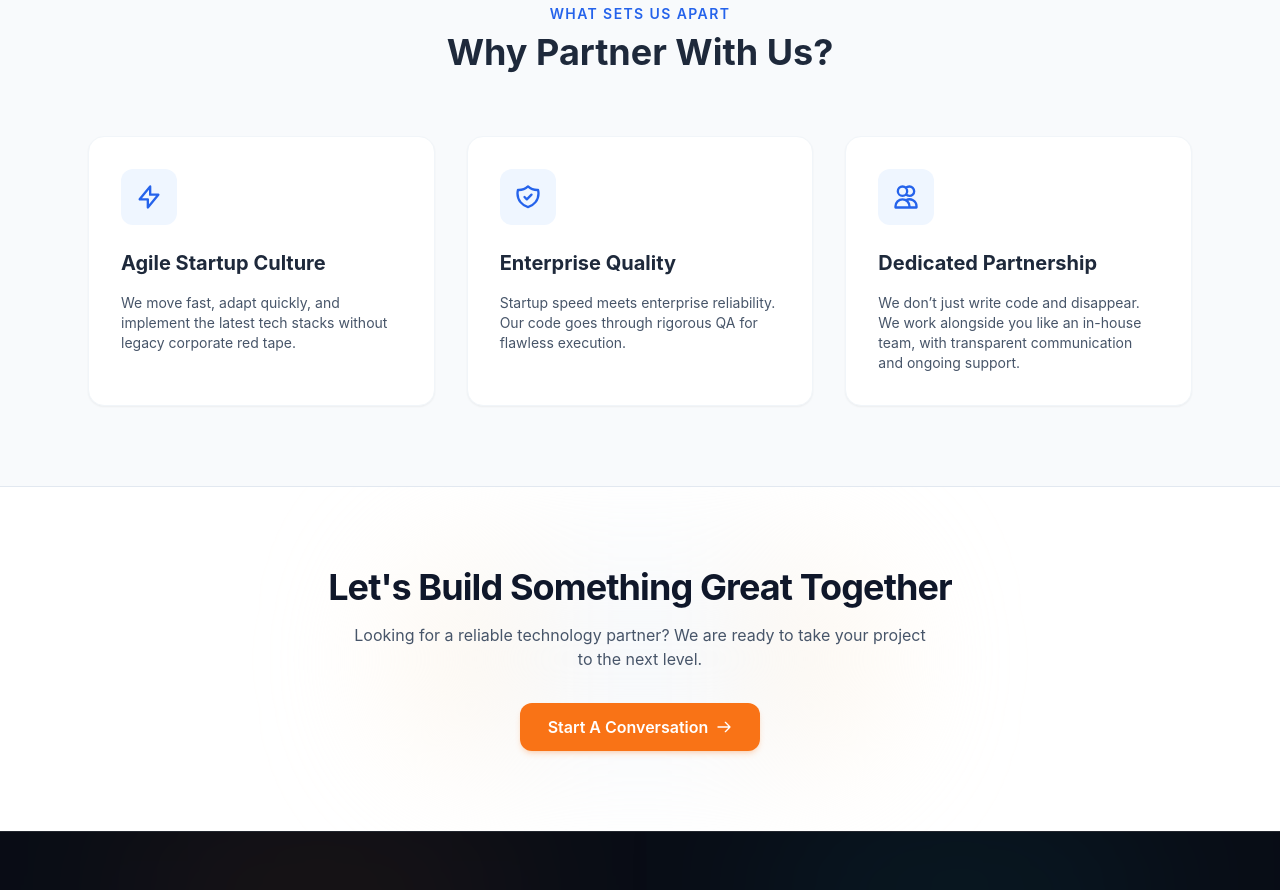
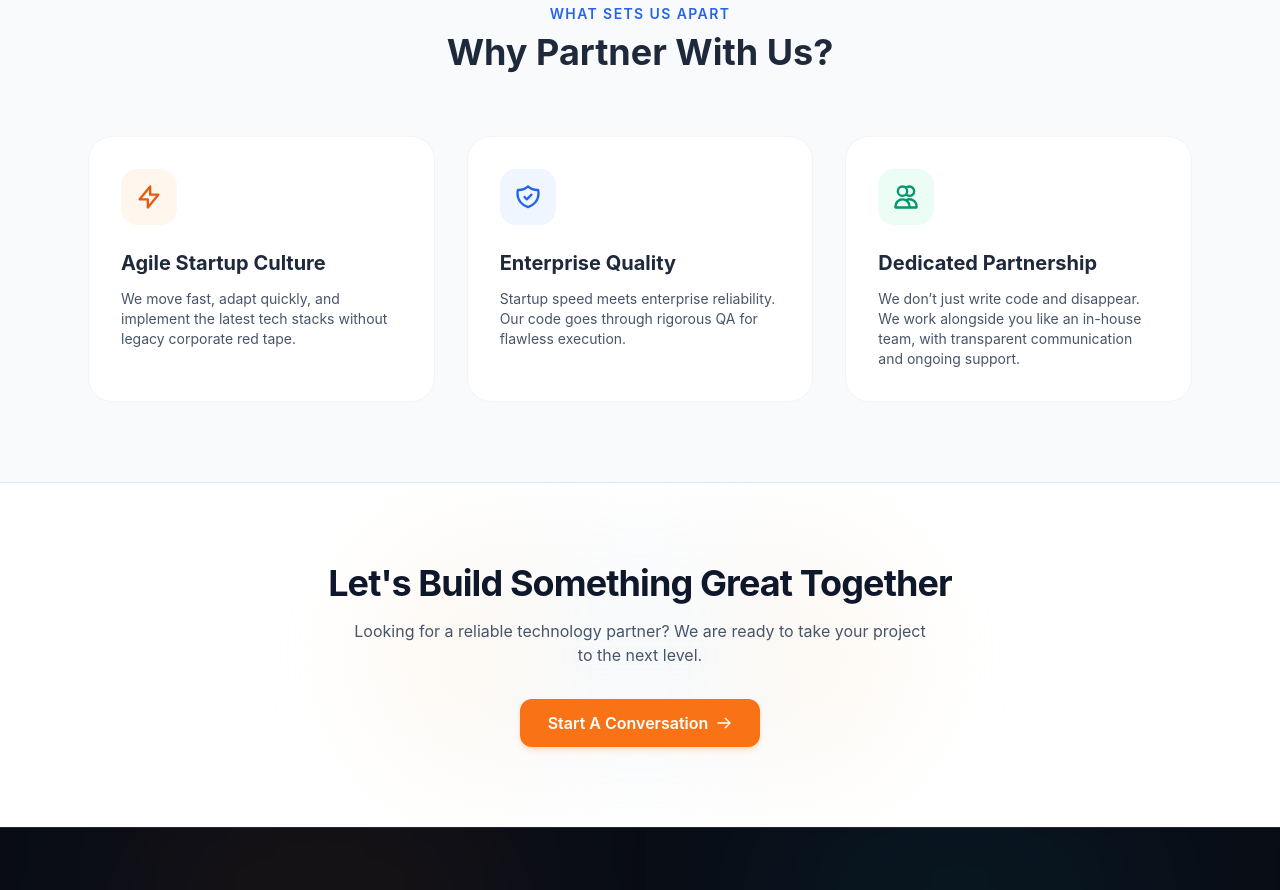
Before and after one commit to supportpaultech-hub/paultech, a React (Vite) app in the folder frontend/: page /about in a window 1280 px wide. Shown: the part 2220-3110 px from the top of the page. Built offline with nearby package versions, Linux system fonts and the light colour scheme; no server answers.

Commit message:
update boxes design

```diff
--- a/frontend/src/pages/About.jsx
+++ b/frontend/src/pages/About.jsx
@@ -328,16 +328,69 @@ const About = () => {
 
         <div className="grid grid-cols-1 sm:grid-cols-2 md:grid-cols-3 gap-6 sm:gap-8">
           {[
-            { title: 'Agile Startup Culture', desc: 'We move fast, adapt quickly, and implement the latest tech stacks without legacy corporate red tape.', icon: 'M13 10V3L4 14h7v7l9-11h-7z' },
-            { title: 'Enterprise Quality', desc: 'Startup speed meets enterprise reliability. Our code goes through rigorous QA for flawless execution.', icon: 'M9 12l2 2 4-4m5.618-4.016A11.955 11.955 0 0112 2.944a11.955 11.955 0 01-8.618 3.04A12.02 12.02 0 003 9c0 5.591 3.824 10.29 9 11.622 5.176-1.332 9-6.03 9-11.622 0-1.042-.133-2.052-.382-3.016z' },
-            { title: 'Dedicated Partnership', desc: 'We don’t just write code and disappear. We work alongside you like an in-house team, with transparent communication and ongoing support.', icon: 'M12 4.354a4 4 0 110 5.292M15 21H3v-1a6 6 0 0112 0v1zm0 0h6v-1a6 6 0 00-9-5.197M13 7a4 4 0 11-8 0 4 4 0 018 0z' }
+            {
+              title: 'Agile Startup Culture',
+              desc: 'We move fast, adapt quickly, and implement the latest tech stacks without legacy corporate red tape.',
+              icon: 'M13 10V3L4 14h7v7l9-11h-7z',
+              topGradient: 'from-orange-500 via-amber-400 to-orange-600',
+              iconBg: 'bg-orange-50 text-orange-600 group-hover:bg-orange-500 group-hover:text-white group-hover:shadow-orange-500/30',
+              hoverTitle: 'group-hover:text-orange-600',
+              glowBg: 'bg-orange-500/10',
+              hoverBorder: 'hover:border-orange-200 hover:shadow-[0_20px_45px_-15px_rgba(249,115,22,0.18)]'
+            },
+            {
+              title: 'Enterprise Quality',
+              desc: 'Startup speed meets enterprise reliability. Our code goes through rigorous QA for flawless execution.',
+              icon: 'M9 12l2 2 4-4m5.618-4.016A11.955 11.955 0 0112 2.944a11.955 11.955 0 01-8.618 3.04A12.02 12.02 0 003 9c0 5.591 3.824 10.29 9 11.622 5.176-1.332 9-6.03 9-11.622 0-1.042-.133-2.052-.382-3.016z',
+              topGradient: 'from-blue-600 via-cyan-400 to-blue-700',
+              iconBg: 'bg-blue-50 text-blue-600 group-hover:bg-blue-600 group-hover:text-white group-hover:shadow-blue-500/30',
+              hoverTitle: 'group-hover:text-blue-600',
+              glowBg: 'bg-blue-500/10',
+              hoverBorder: 'hover:border-blue-200 hover:shadow-[0_20px_45px_-15px_rgba(37,99,235,0.18)]'
+            },
+            {
+              title: 'Dedicated Partnership',
+              desc: 'We don’t just write code and disappear. We work alongside you like an in-house team, with transparent communication and ongoing support.',
+              icon: 'M12 4.354a4 4 0 110 5.292M15 21H3v-1a6 6 0 0112 0v1zm0 0h6v-1a6 6 0 00-9-5.197M13 7a4 4 0 11-8 0 4 4 0 018 0z',
+              topGradient: 'from-emerald-500 via-teal-400 to-emerald-600',
+              iconBg: 'bg-emerald-50 text-emerald-600 group-hover:bg-emerald-600 group-hover:text-white group-hover:shadow-emerald-500/30',
+              hoverTitle: 'group-hover:text-emerald-600',
+              glowBg: 'bg-emerald-500/10',
+              hoverBorder: 'hover:border-emerald-200 hover:shadow-[0_20px_45px_-15px_rgba(16,185,129,0.18)]'
+            }
           ].map((item, idx) => (
-            <div key={idx} className="bg-white p-6 sm:p-8 rounded-2xl shadow-sm border border-slate-100 hover:shadow-xl hover:border-blue-200 transition-all duration-300">
-              <div className="w-12 h-12 sm:w-14 sm:h-14 bg-blue-50 text-blue-600 rounded-xl flex items-center justify-center mb-4 sm:mb-6">
-                <svg className="w-6 h-6 sm:w-7 sm:h-7" fill="none" stroke="currentColor" viewBox="0 0 24 24"><path strokeLinecap="round" strokeLinejoin="round" strokeWidth="2" d={item.icon}></path></svg>
+            <div
+              key={idx}
+              className={`group relative bg-white p-6 sm:p-8 rounded-2xl sm:rounded-3xl border border-slate-100 overflow-hidden cursor-pointer hover:-translate-y-2 hover:scale-[1.01] transition-all duration-300 flex flex-col justify-between ${item.hoverBorder}`}
+            >
+              {/* Animated Top Border Accent Line on Hover */}
+              <div
+                className={`absolute top-0 left-0 right-0 h-[3px] bg-gradient-to-r ${item.topGradient} scale-x-0 group-hover:scale-x-100 transition-transform duration-500 origin-left`}
+              />
+
+              {/* Ambient Corner Radial Glow on Hover */}
+              <div
+                className={`absolute -right-10 -bottom-10 w-36 h-36 ${item.glowBg} rounded-full blur-2xl opacity-0 group-hover:opacity-100 transition-all duration-500 pointer-events-none group-hover:scale-125`}
+              />
+
+              <div className="relative z-10">
+                {/* Reactive Icon Container with Scale, Rotation & Color Fill */}
+                <div className={`w-12 h-12 sm:w-14 sm:h-14 rounded-xl sm:rounded-2xl flex items-center justify-center mb-4 sm:mb-6 transition-all duration-300 group-hover:scale-110 group-hover:rotate-6 group-hover:shadow-lg ${item.iconBg}`}>
+                  <svg className="w-6 h-6 sm:w-7 sm:h-7 transition-transform duration-300" fill="none" stroke="currentColor" viewBox="0 0 24 24">
+                    <path strokeLinecap="round" strokeLinejoin="round" strokeWidth="2" d={item.icon} />
+                  </svg>
+                </div>
+
+                {/* Title with smooth color highlight */}
+                <h3 className={`text-lg sm:text-xl font-bold text-slate-800 mb-2 sm:mb-3 transition-colors duration-200 ${item.hoverTitle}`}>
+                  {item.title}
+                </h3>
+
+                {/* Description */}
+                <p className="text-slate-600 text-xs sm:text-sm leading-relaxed">
+                  {item.desc}
+                </p>
               </div>
-              <h3 className="text-lg sm:text-xl font-bold text-slate-800 mb-2 sm:mb-4">{item.title}</h3>
-              <p className="text-slate-600 text-xs sm:text-sm leading-relaxed">{item.desc}</p>
             </div>
           ))}
         </div>
```
